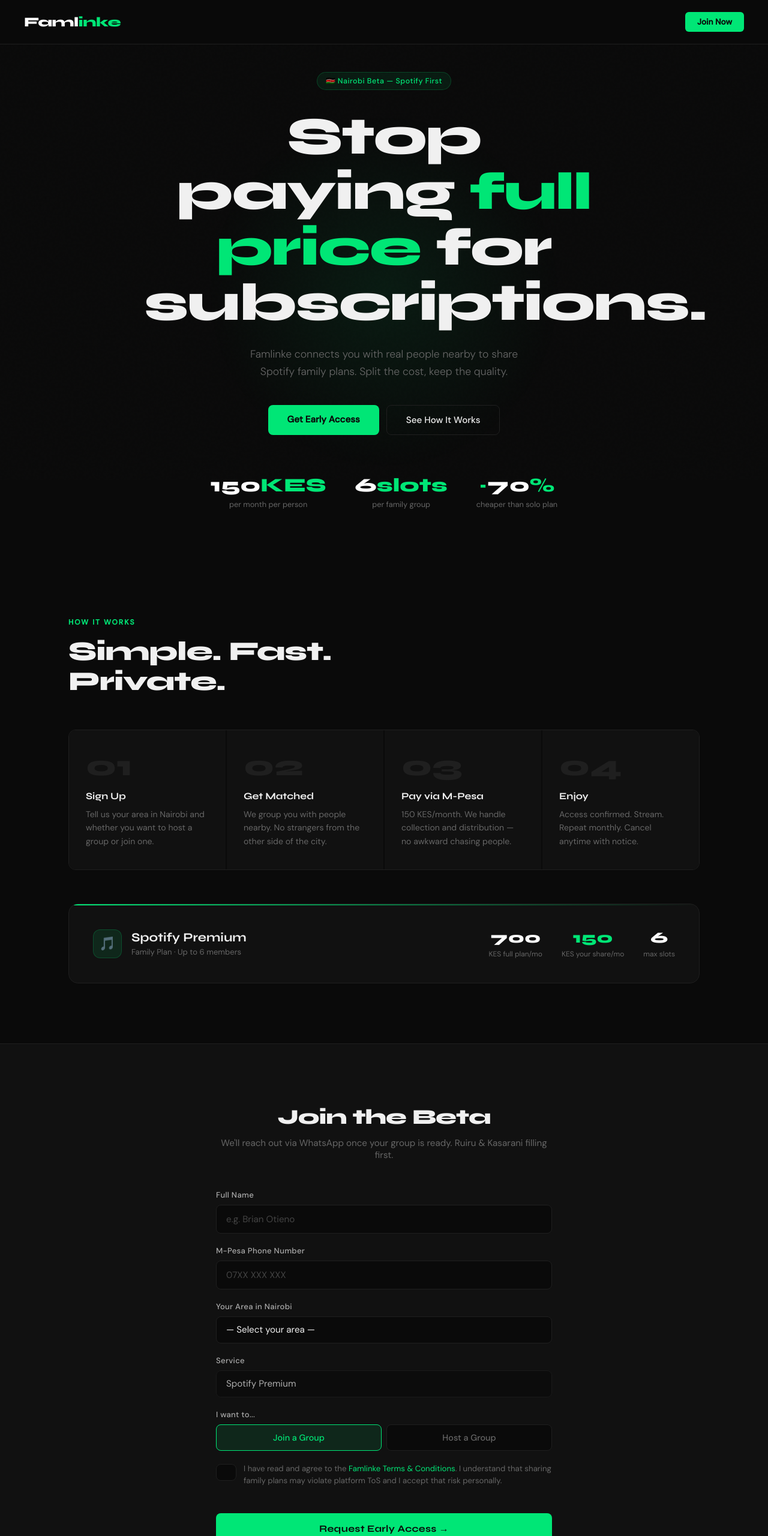
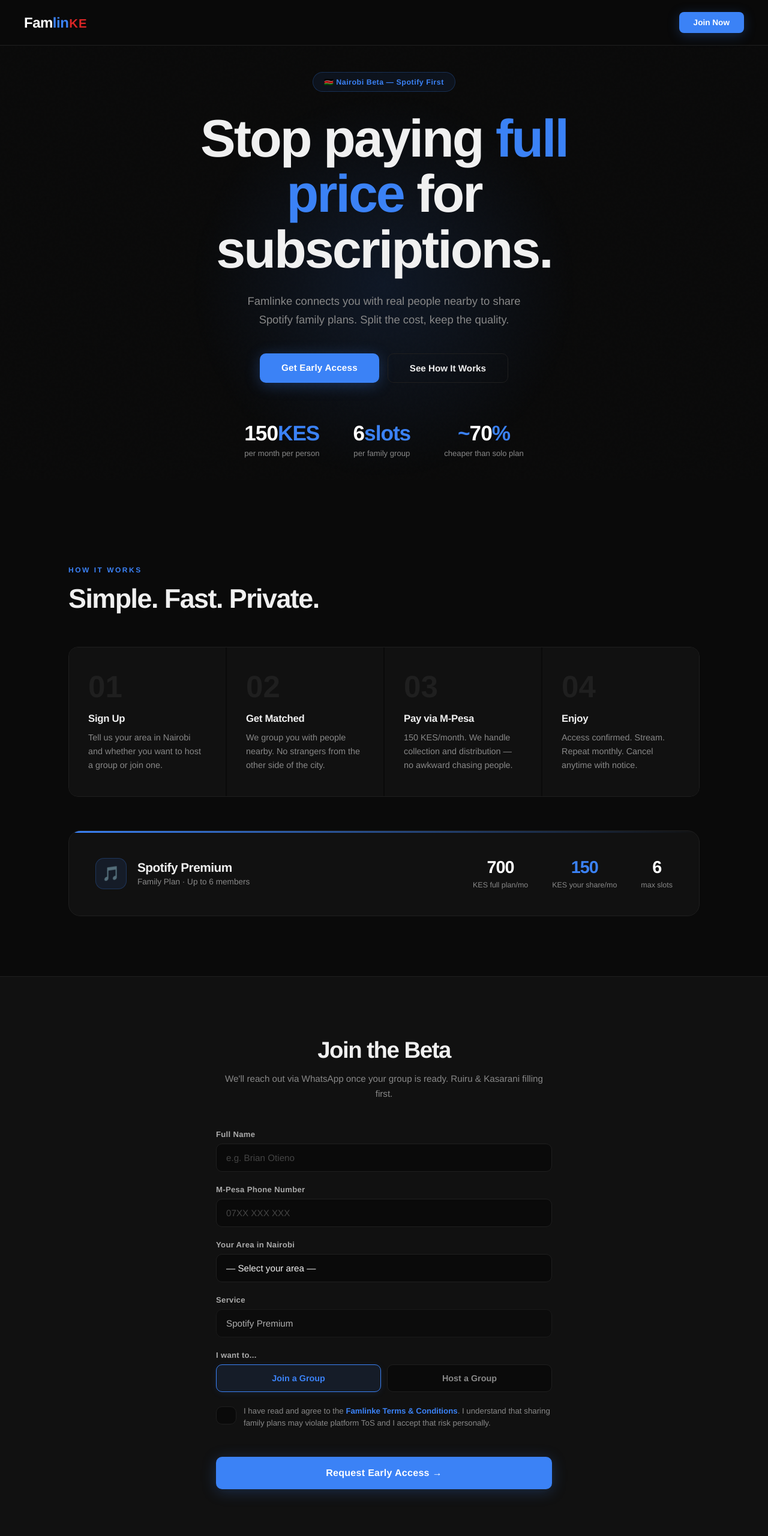
Before and after one commit to Bsnothedon/Famlinke, a plain HTML site: page index.html in a window 1280 px wide. Shown: the top 2560 px of the page at 60% size. Drawn offline with Linux system fonts and the light colour scheme.

Commit message:
Refactor styles and update color scheme to blue
Updated styles and structure for improved UI and consistency. Changed color scheme to blue and adjusted font families and sizes throughout the document.

```diff
--- a/index.html
+++ b/index.html
@@ -4,30 +4,32 @@
   <meta charset="UTF-8" />
   <meta name="viewport" content="width=device-width, initial-scale=1.0"/>
   <title>Famlinke — Split Smarter</title>
-  <link href="https://fonts.googleapis.com/css2?family=Syne:wght@400;600;700;800&family=DM+Sans:wght@300;400;500&display=swap" rel="stylesheet"/>
   <style>
     *, *::before, *::after { box-sizing: border-box; margin: 0; padding: 0; }
 
     :root {
-      --green: #00E676;
-      --green-dim: #00c45e;
+      --blue: #3b82f6;
+      --blue-dim: #2563eb;
+      --blue-glow: rgba(59,130,246,0.15);
       --dark: #0a0a0a;
       --card: #111111;
       --card2: #161616;
       --border: #1f1f1f;
       --text: #f0f0f0;
-      --muted: #666;
+      --muted: #888;
       --white: #ffffff;
     }
 
     html { scroll-behavior: smooth; }
 
     body {
-      font-family: 'DM Sans', sans-serif;
+      font-family: 'Helvetica Neue', Helvetica, Arial, sans-serif;
       background: var(--dark);
       color: var(--text);
       min-height: 100vh;
       overflow-x: hidden;
+      -webkit-font-smoothing: antialiased;
+      -moz-osx-font-smoothing: grayscale;
     }
 
     /* NOISE OVERLAY */
@@ -56,35 +58,52 @@
     }
 
     .logo {
-      font-family: 'Syne', sans-serif;
+      font-family: 'Helvetica Neue', Helvetica, Arial, sans-serif;
       font-weight: 800;
-      font-size: 1.4rem;
+      font-size: 1.5rem;
       letter-spacing: -0.5px;
       color: var(--white);
+      display: flex;
+      align-items: baseline;
     }
 
-    .logo span { color: var(--green); }
+    .logo .fam { color: var(--white); }
+    .logo .lin { color: var(--blue); }
+    .logo .ke {
+      color: #dc2626;
+      text-transform: uppercase;
+      font-size: 0.85em;
+      font-weight: 900;
+      letter-spacing: 1px;
+      margin-left: 1px;
+    }
 
     nav a {
       color: var(--muted);
       text-decoration: none;
       font-size: 0.9rem;
       transition: color 0.2s;
+      font-weight: 500;
     }
 
-    nav a:hover { color: var(--green); }
+    nav a:hover { color: var(--blue); }
 
     .nav-cta {
-      background: var(--green);
-      color: var(--dark) !important;
-      font-weight: 600;
-      padding: 8px 20px;
-      border-radius: 6px;
+      background: var(--blue);
+      color: var(--white) !important;
+      font-weight: 700;
+      padding: 10px 24px;
+      border-radius: 8px;
       font-size: 0.85rem !important;
-      transition: background 0.2s !important;
+      transition: all 0.2s !important;
+      box-shadow: 0 4px 20px rgba(59,130,246,0.25);
     }
 
-    .nav-cta:hover { background: var(--green-dim) !important; }
+    .nav-cta:hover {
+      background: var(--blue-dim) !important;
+      box-shadow: 0 6px 28px rgba(59,130,246,0.35);
+      transform: translateY(-1px);
+    }
 
     /* HERO */
     .hero {
@@ -100,12 +119,12 @@
 
     .hero-glow {
       position: absolute;
-      top: 20%;
+      top: 15%;
       left: 50%;
       transform: translateX(-50%);
-      width: 600px;
-      height: 600px;
-      background: radial-gradient(circle, rgba(0,230,118,0.08) 0%, transparent 70%);
+      width: 700px;
+      height: 700px;
+      background: radial-gradient(circle, rgba(59,130,246,0.12) 0%, transparent 65%);
       pointer-events: none;
     }
 
@@ -113,46 +132,47 @@
       display: inline-flex;
       align-items: center;
       gap: 8px;
-      background: rgba(0,230,118,0.08);
-      border: 1px solid rgba(0,230,118,0.2);
-      color: var(--green);
+      background: rgba(59,130,246,0.08);
+      border: 1px solid rgba(59,130,246,0.25);
+      color: var(--blue);
       font-size: 0.78rem;
-      font-weight: 500;
-      padding: 6px 14px;
+      font-weight: 600;
+      padding: 8px 18px;
       border-radius: 100px;
       margin-bottom: 32px;
       letter-spacing: 0.5px;
       animation: fadeUp 0.6s ease both;
+      backdrop-filter: blur(4px);
     }
 
     .hero h1 {
-      font-family: 'Syne', sans-serif;
+      font-family: 'Helvetica Neue', Helvetica, Arial, sans-serif;
       font-size: clamp(2.8rem, 7vw, 5.5rem);
       font-weight: 800;
       line-height: 1.05;
-      letter-spacing: -2px;
+      letter-spacing: -3px;
       max-width: 800px;
       animation: fadeUp 0.6s 0.1s ease both;
     }
 
     .hero h1 em {
       font-style: normal;
-      color: var(--green);
+      color: var(--blue);
     }
 
     .hero p {
       margin-top: 24px;
-      font-size: 1.1rem;
+      font-size: 1.15rem;
       color: var(--muted);
-      max-width: 480px;
+      max-width: 500px;
       line-height: 1.7;
-      font-weight: 300;
+      font-weight: 400;
       animation: fadeUp 0.6s 0.2s ease both;
     }
 
     .hero-actions {
       display: flex;
-      gap: 12px;
+      gap: 14px;
       margin-top: 40px;
       flex-wrap: wrap;
       justify-content: center;
@@ -160,41 +180,51 @@
     }
 
     .btn-primary {
-      background: var(--green);
-      color: var(--dark);
+      background: var(--blue);
+      color: var(--white);
       font-weight: 700;
       font-size: 0.95rem;
-      padding: 14px 32px;
-      border-radius: 8px;
+      padding: 15px 36px;
+      border-radius: 10px;
       border: none;
       cursor: pointer;
       text-decoration: none;
-      transition: background 0.2s, transform 0.15s;
-      font-family: 'DM Sans', sans-serif;
+      transition: all 0.2s;
+      font-family: 'Helvetica Neue', Helvetica, Arial, sans-serif;
+      box-shadow: 0 4px 24px rgba(59,130,246,0.3);
+      letter-spacing: 0.2px;
     }
 
-    .btn-primary:hover { background: var(--green-dim); transform: translateY(-1px); }
+    .btn-primary:hover {
+      background: var(--blue-dim);
+      transform: translateY(-2px);
+      box-shadow: 0 8px 32px rgba(59,130,246,0.4);
+    }
 
     .btn-secondary {
       background: transparent;
       color: var(--text);
-      font-weight: 500;
+      font-weight: 600;
       font-size: 0.95rem;
-      padding: 14px 32px;
-      border-radius: 8px;
+      padding: 15px 36px;
+      border-radius: 10px;
       border: 1px solid var(--border);
       cursor: pointer;
       text-decoration: none;
-      transition: border-color 0.2s, transform 0.15s;
-      font-family: 'DM Sans', sans-serif;
+      transition: all 0.2s;
+      font-family: 'Helvetica Neue', Helvetica, Arial, sans-serif;
     }
 
-    .btn-secondary:hover { border-color: var(--green); transform: translateY(-1px); }
+    .btn-secondary:hover {
+      border-color: var(--blue);
+      transform: translateY(-2px);
+      color: var(--blue);
+    }
 
     /* STATS */
     .stats {
       display: flex;
-      gap: 48px;
+      gap: 56px;
       margin-top: 64px;
       flex-wrap: wrap;
       justify-content: center;
@@ -204,18 +234,20 @@
     .stat { text-align: center; }
 
     .stat-num {
-      font-family: 'Syne', sans-serif;
-      font-size: 2rem;
+      font-family: 'Helvetica Neue', Helvetica, Arial, sans-serif;
+      font-size: 2.2rem;
       font-weight: 800;
       color: var(--white);
+      letter-spacing: -1px;
     }
 
-    .stat-num span { color: var(--green); }
+    .stat-num span { color: var(--blue); }
 
     .stat-label {
-      font-size: 0.8rem;
+      font-size: 0.82rem;
       color: var(--muted);
-      margin-top: 4px;
+      margin-top: 6px;
+      font-weight: 500;
     }
 
     /* HOW IT WORKS */
@@ -227,18 +259,18 @@
 
     .section-label {
       font-size: 0.75rem;
-      font-weight: 600;
-      letter-spacing: 2px;
+      font-weight: 700;
+      letter-spacing: 2.5px;
       text-transform: uppercase;
-      color: var(--green);
+      color: var(--blue);
       margin-bottom: 16px;
     }
 
     .section-title {
-      font-family: 'Syne', sans-serif;
+      font-family: 'Helvetica Neue', Helvetica, Arial, sans-serif;
       font-size: clamp(1.8rem, 4vw, 2.8rem);
       font-weight: 800;
-      letter-spacing: -1px;
+      letter-spacing: -1.5px;
       line-height: 1.1;
       max-width: 500px;
     }
@@ -249,47 +281,55 @@
       gap: 2px;
       margin-top: 56px;
       border: 1px solid var(--border);
-      border-radius: 12px;
+      border-radius: 16px;
       overflow: hidden;
     }
 
     .step {
       background: var(--card);
-      padding: 36px 28px;
+      padding: 40px 32px;
       position: relative;
-      transition: background 0.2s;
+      transition: all 0.3s;
     }
 
-    .step:hover { background: var(--card2); }
+    .step:hover {
+      background: var(--card2);
+      transform: translateY(-2px);
+    }
 
     .step-num {
-      font-family: 'Syne', sans-serif;
-      font-size: 3rem;
+      font-family: 'Helvetica Neue', Helvetica, Arial, sans-serif;
+      font-size: 3.2rem;
       font-weight: 800;
       color: var(--border);
       line-height: 1;
-      margin-bottom: 16px;
+      margin-bottom: 18px;
+      transition: color 0.3s;
     }
 
+    .step:hover .step-num { color: var(--blue); }
+
     .step h3 {
-      font-family: 'Syne', sans-serif;
-      font-size: 1rem;
+      font-family: 'Helvetica Neue', Helvetica, Arial, sans-serif;
+      font-size: 1.05rem;
       font-weight: 700;
       margin-bottom: 10px;
+      letter-spacing: -0.3px;
     }
 
     .step p {
-      font-size: 0.88rem;
+      font-size: 0.9rem;
       color: var(--muted);
       line-height: 1.6;
+      font-weight: 400;
     }
 
     /* PRICING */
     .pricing-card {
       background: var(--card);
       border: 1px solid var(--border);
-      border-radius: 16px;
-      padding: 40px;
+      border-radius: 20px;
+      padding: 44px;
       margin-top: 56px;
       display: flex;
       align-items: center;
@@ -298,67 +338,80 @@
       gap: 32px;
       position: relative;
       overflow: hidden;
+      transition: border-color 0.3s;
     }
+
+    .pricing-card:hover { border-color: rgba(59,130,246,0.3); }
 
     .pricing-card::before {
       content: '';
       position: absolute;
       top: 0; left: 0; right: 0;
-      height: 2px;
-      background: linear-gradient(90deg, var(--green), transparent);
+      height: 3px;
+      background: linear-gradient(90deg, var(--blue), transparent);
     }
 
     .price-service {
       display: flex;
       align-items: center;
-      gap: 16px;
+      gap: 18px;
     }
 
     .service-icon {
-      width: 48px;
-      height: 48px;
-      background: rgba(0,230,118,0.1);
-      border: 1px solid rgba(0,230,118,0.2);
-      border-radius: 12px;
+      width: 52px;
+      height: 52px;
+      background: rgba(59,130,246,0.1);
+      border: 1px solid rgba(59,130,246,0.25);
+      border-radius: 14px;
       display: flex;
       align-items: center;
       justify-content: center;
-      font-size: 1.4rem;
+      font-size: 1.5rem;
+      transition: all 0.3s;
+    }
+
+    .pricing-card:hover .service-icon {
+      background: rgba(59,130,246,0.15);
+      transform: scale(1.05);
     }
 
     .service-name {
-      font-family: 'Syne', sans-serif;
+      font-family: 'Helvetica Neue', Helvetica, Arial, sans-serif;
       font-size: 1.3rem;
-      font-weight: 700;
+      font-weight: 800;
+      letter-spacing: -0.5px;
     }
 
     .service-sub {
-      font-size: 0.82rem;
+      font-size: 0.85rem;
       color: var(--muted);
-      margin-top: 3px;
+      margin-top: 4px;
+      font-weight: 500;
     }
 
     .price-breakdown {
       display: flex;
-      gap: 32px;
+      gap: 40px;
       flex-wrap: wrap;
     }
 
     .price-item { text-align: center; }
 
     .price-val {
-      font-family: 'Syne', sans-serif;
-      font-size: 1.6rem;
+      font-family: 'Helvetica Neue', Helvetica, Arial, sans-serif;
+      font-size: 1.8rem;
       font-weight: 800;
       color: var(--white);
+      letter-spacing: -1px;
     }
 
-    .price-val.green { color: var(--green); }
+    .price-val.blue { color: var(--blue); }
 
     .price-key {
-      font-size: 0.75rem;
+      font-size: 0.78rem;
       color: var(--muted);
-      margin-top: 4px;
+      margin-top: 6px;
+      font-weight: 500;
     }
 
     /* SIGNUP FORM */
@@ -380,26 +433,27 @@
     }
 
     .form-header h2 {
-      font-family: 'Syne', sans-serif;
-      font-size: 2.2rem;
+      font-family: 'Helvetica Neue', Helvetica, Arial, sans-serif;
+      font-size: 2.4rem;
       font-weight: 800;
-      letter-spacing: -1px;
+      letter-spacing: -1.5px;
     }
 
     .form-header p {
       color: var(--muted);
-      margin-top: 12px;
+      margin-top: 14px;
       font-size: 0.95rem;
+      line-height: 1.6;
     }
 
     .form-group {
-      margin-bottom: 20px;
+      margin-bottom: 22px;
     }
 
     label {
       display: block;
       font-size: 0.82rem;
-      font-weight: 500;
+      font-weight: 600;
       color: #aaa;
       margin-bottom: 8px;
       letter-spacing: 0.3px;
@@ -410,17 +464,18 @@
       background: var(--dark);
       border: 1px solid var(--border);
       color: var(--text);
-      font-family: 'DM Sans', sans-serif;
+      font-family: 'Helvetica Neue', Helvetica, Arial, sans-serif;
       font-size: 0.95rem;
-      padding: 13px 16px;
-      border-radius: 8px;
+      padding: 14px 16px;
+      border-radius: 10px;
       outline: none;
-      transition: border-color 0.2s;
+      transition: all 0.2s;
       appearance: none;
     }
 
     input:focus, select:focus {
-      border-color: var(--green);
+      border-color: var(--blue);
+      box-shadow: 0 0 0 3px rgba(59,130,246,0.1);
     }
 
     input::placeholder { color: #444; }
@@ -428,39 +483,40 @@
     .role-toggle {
       display: grid;
       grid-template-columns: 1fr 1fr;
-      gap: 8px;
+      gap: 10px;
     }
 
     .role-btn {
       background: var(--dark);
       border: 1px solid var(--border);
       color: var(--muted);
-      font-family: 'DM Sans', sans-serif;
+      font-family: 'Helvetica Neue', Helvetica, Arial, sans-serif;
       font-size: 0.9rem;
-      font-weight: 500;
-      padding: 12px;
-      border-radius: 8px;
+      font-weight: 600;
+      padding: 14px;
+      border-radius: 10px;
       cursor: pointer;
       transition: all 0.2s;
       text-align: center;
     }
 
     .role-btn.active {
-      background: rgba(0,230,118,0.1);
-      border-color: var(--green);
-      color: var(--green);
+      background: rgba(59,130,246,0.1);
+      border-color: var(--blue);
+      color: var(--blue);
+      box-shadow: 0 2px 12px rgba(59,130,246,0.1);
     }
 
     .admin-note {
       display: none;
-      background: rgba(0,230,118,0.06);
-      border: 1px solid rgba(0,230,118,0.15);
-      border-radius: 8px;
-      padding: 14px 16px;
-      font-size: 0.83rem;
+      background: rgba(59,130,246,0.06);
+      border: 1px solid rgba(59,130,246,0.15);
+      border-radius: 10px;
+      padding: 16px 18px;
+      font-size: 0.85rem;
       color: #aaa;
       line-height: 1.6;
-      margin-top: 8px;
+      margin-top: 10px;
     }
 
     .admin-note.show { display: block; }
@@ -477,7 +533,7 @@
       height: 18px;
       min-width: 18px;
       margin-top: 2px;
-      accent-color: var(--green);
+      accent-color: var(--blue);
       cursor: pointer;
     }
 
@@ -488,28 +544,40 @@
     }
 
     .checkbox-row a {
-      color: var(--green);
+      color: var(--blue);
       text-decoration: none;
+      font-weight: 600;
     }
 
     .submit-btn {
       width: 100%;
-      background: var(--green);
-      color: var(--dark);
-      font-family: 'Syne', sans-serif;
+      background: var(--blue);
+      color: var(--white);
+      font-family: 'Helvetica Neue', Helvetica, Arial, sans-serif;
       font-size: 1rem;
       font-weight: 700;
-      padding: 16px;
-      border-radius: 8px;
+      padding: 18px;
+      border-radius: 10px;
       border: none;
       cursor: pointer;
       margin-top: 24px;
-      transition: background 0.2s, transform 0.15s;
+      transition: all 0.2s;
       letter-spacing: 0.3px;
+      box-shadow: 0 4px 24px rgba(59,130,246,0.25);
     }
 
-    .submit-btn:hover { background: var(--green-dim); transform: translateY(-1px); }
-    .submit-btn:disabled { background: #333; color: #666; cursor: not-allowed; transform: none; }
+    .submit-btn:hover {
+      background: var(--blue-dim);
+      transform: translateY(-2px);
+      box-shadow: 0 8px 32px rgba(59,130,246,0.35);
+    }
+    .submit-btn:disabled {
+      background: #222;
+      color: #555;
+      cursor: not-allowed;
+      transform: none;
+      box-shadow: none;
+    }
 
     /* SUCCESS */
     .success-screen {
@@ -521,28 +589,31 @@
     .success-screen.show { display: block; }
 
     .success-icon {
-      width: 72px;
-      height: 72px;
-      background: rgba(0,230,118,0.12);
+      width: 80px;
+      height: 80px;
+      background: rgba(59,130,246,0.12);
       border-radius: 50%;
       display: flex;
       align-items: center;
       justify-content: center;
       margin: 0 auto 24px;
-      font-size: 2rem;
+      font-size: 2.2rem;
+      color: var(--blue);
+      border: 1px solid rgba(59,130,246,0.2);
     }
 
     .success-screen h3 {
-      font-family: 'Syne', sans-serif;
-      font-size: 1.6rem;
+      font-family: 'Helvetica Neue', Helvetica, Arial, sans-serif;
+      font-size: 1.8rem;
       font-weight: 800;
+      letter-spacing: -0.5px;
     }
 
     .success-screen p {
       color: var(--muted);
-      margin-top: 12px;
+      margin-top: 14px;
       font-size: 0.95rem;
-      line-height: 1.6;
+      line-height: 1.7;
     }
 
     /* FOOTER */
@@ -555,9 +626,12 @@
     footer p {
       font-size: 0.82rem;
       color: var(--muted);
+      font-weight: 500;
     }
 
-    footer span { color: var(--green); }
+    footer .fam { color: var(--white); font-weight: 700; }
+    footer .lin { color: var(--blue); font-weight: 700; }
+    footer .ke { color: #dc2626; font-weight: 700; text-transform: uppercase; }
 
     /* ANIMATIONS */
     @keyframes fadeUp {
@@ -569,10 +643,11 @@
     @media (max-width: 600px) {
       nav { padding: 16px 20px; }
       .hero { padding: 100px 20px 60px; }
-      .stats { gap: 28px; }
-      .pricing-card { padding: 28px 20px; }
-      .price-breakdown { gap: 20px; }
+      .stats { gap: 32px; }
+      .pricing-card { padding: 32px 24px; }
+      .price-breakdown { gap: 24px; }
       .section { padding: 70px 20px; }
+      .hero h1 { letter-spacing: -1.5px; }
     }
   </style>
 </head>
@@ -580,7 +655,9 @@
 
   <!-- NAV -->
   <nav>
-    <div class="logo">Faml<span>inke</span></div>
+    <div class="logo">
+      <span class="fam">Fam</span><span class="lin">lin</span><span class="ke">KE</span>
+    </div>
     <a href="#signup" class="nav-cta">Join Now</a>
   </nav>
 
@@ -652,7 +729,7 @@
           <div class="price-key">KES full plan/mo</div>
         </div>
         <div class="price-item">
-          <div class="price-val green">150</div>
+          <div class="price-val blue">150</div>
           <div class="price-key">KES your share/mo</div>
         </div>
         <div class="price-item">
@@ -738,13 +815,13 @@
 
   <!-- FOOTER -->
   <footer>
-    <p>© 2026 <span>Famlinke</span> · Nairobi, Kenya · Beta Version · Not affiliated with Spotify</p>
+    <p>© 2026 <span class="fam">Fam</span><span class="lin">lin</span><span class="ke">KE</span> · Nairobi, Kenya · Beta Version · Not affiliated with Spotify</p>
   </footer>
 
   <!-- T&C MODAL -->
   <div id="tcModal" style="display:none;position:fixed;inset:0;background:rgba(0,0,0,0.85);z-index:999;overflow-y:auto;padding:40px 20px;">
     <div style="max-width:600px;margin:0 auto;background:#111;border:1px solid #1f1f1f;border-radius:16px;padding:40px;">
-      <h2 style="font-family:'Syne',sans-serif;font-size:1.5rem;font-weight:800;margin-bottom:24px;">Terms & Conditions</h2>
+      <h2 style="font-family:'Helvetica Neue', Helvetica, Arial, sans-serif;font-size:1.5rem;font-weight:800;margin-bottom:24px;letter-spacing:-0.5px;">Terms & Conditions</h2>
       <div style="font-size:0.85rem;color:#aaa;line-height:1.8;">
         <p style="margin-bottom:12px;"><strong style="color:#f0f0f0;">1. About Famlinke</strong><br/>Famlinke is a subscription group matching service connecting individuals seeking to share streaming service family plans. We are not affiliated with Spotify or any streaming platform.</p>
         <p style="margin-bottom:12px;"><strong style="color:#f0f0f0;">2. Nature of Service</strong><br/>Famlinke acts solely as a matching and payment intermediary. We do not own, manage, or operate any streaming service family plan.</p>
@@ -755,7 +832,7 @@
         <p style="margin-bottom:12px;"><strong style="color:#f0f0f0;">7. Disputes</strong><br/>All disputes are handled exclusively through Famlinke support. Members may not contact administrators directly to resolve issues.</p>
         <p style="margin-bottom:24px;"><strong style="color:#f0f0f0;">8. Changes</strong><br/>We reserve the right to update these terms at any time. Continued use of the platform constitutes acceptance.</p>
       </div>
-      <button onclick="closeTC()" style="background:#00E676;color:#0a0a0a;font-family:'Syne',sans-serif;font-weight:700;padding:12px 28px;border:none;border-radius:8px;cursor:pointer;font-size:0.9rem;">Got it, close</button>
+      <button onclick="closeTC()" style="background:#3b82f6;color:#fff;font-family:'Helvetica Neue', Helvetica, Arial, sans-serif;font-weight:700;padding:12px 28px;border:none;border-radius:8px;cursor:pointer;font-size:0.9rem;transition:all 0.2s;">Got it, close</button>
     </div>
   </div>
 
@@ -777,26 +854,40 @@
       document.getElementById('tcModal').style.display = 'none';
     }
 
-    function submitForm() {
+    const SHEET_URL = 'https://script.google.com/macros/s/AKfycbz1EgiDK2pE6C61CM3bwCzDGQFL2EB31IMx-PjKN_I6bfVt3RKFu900vAsYNNtOh7YgJQ/exec';
+
+    async function submitForm() {
       const name = document.getElementById('fname').value.trim();
       const phone = document.getElementById('fphone').value.trim();
       const area = document.getElementById('farea').value;
       const agreed = document.getElementById('fagree').checked;
+      const service = document.getElementById('fservice').value;
 
       if (!name) return alert('Enter your name.');
       if (!phone || phone.length < 9) return alert('Enter a valid phone number.');
       if (!area) return alert('Select your area.');
       if (!agreed) return alert('You need to agree to the T&Cs to continue.');
 
-      // Store to localStorage for crude tracking
-      const entry = { name, phone, area, role: selectedRole, time: new Date().toISOString() };
-      const existing = JSON.parse(localStorage.getItem('famlinke_signups') || '[]');
-      existing.push(entry);
-      localStorage.setItem('famlinke_signups', JSON.stringify(existing));
+      const btn = document.getElementById('submitBtn');
+      btn.disabled = true;
+      btn.textContent = 'Submitting...';
 
-      document.getElementById('theForm').style.display = 'none';
-      document.getElementById('sArea').textContent = area;
-      document.getElementById('successScreen').classList.add('show');
+      try {
+        const params = new URLSearchParams({ name, phone, area, service, role: selectedRole });
+        await fetch(SHEET_URL + '?' + params.toString(), {
+          method: 'GET',
+          mode: 'no-cors'
+        });
+
+        document.getElementById('theForm').style.display = 'none';
+        document.getElementById('sArea').textContent = area;
+        document.getElementById('successScreen').classList.add('show');
+
+      } catch (err) {
+        btn.disabled = false;
+        btn.textContent = 'Request Early Access →';
+        alert('Something went wrong. Check your connection and try again.');
+      }
     }
   </script>
 
```
